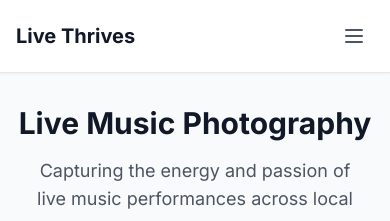
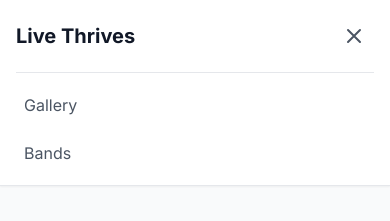
Before and after one commit to abethcrane/live-thrives, a Next.js app: page / in a window 390 px wide. Both pictures are taken after a click on the button "Toggle mobile menu". Shown: the top 221 px of the page. Built offline with nearby package versions, Linux system fonts and the light colour scheme.

Commit message:
Make hamburger menu do something on mobile

```diff
--- a/src/app/layout.tsx
+++ b/src/app/layout.tsx
@@ -1,40 +1,44 @@
-import type { Metadata } from 'next';
+'use client';
+
 import { Inter } from 'next/font/google';
 import './globals.css';
+import { useState } from 'react';
 
 const inter = Inter({ subsets: ['latin'] });
-
-export const metadata: Metadata = {
-  title: 'Live Thrives - Live Music Photography Gallery',
-  description: 'Capturing the energy and passion of live music performances across local venues. Browse our collection of live music photography.',
-  keywords: 'live music, photography, concert photos, local bands, music venues',
-  authors: [{ name: 'Beth Crane' }],
-  viewport: 'width=device-width, initial-scale=1, maximum-scale=5',
-  robots: 'index, follow',
-  openGraph: {
-    title: 'Live Thrives - Live Music Photography Gallery',
-    description: 'Capturing the energy and passion of live music performances across local venues.',
-    type: 'website',
-    locale: 'en_US',
-  },
-  twitter: {
-    card: 'summary_large_image',
-    title: 'Live Thrives - Live Music Photography Gallery',
-    description: 'Capturing the energy and passion of live music performances across local venues.',
-  },
-};
 
 export default function RootLayout({
   children,
 }: {
   children: React.ReactNode;
 }) {
+  const [isMobileMenuOpen, setIsMobileMenuOpen] = useState(false);
+
+  const toggleMobileMenu = () => {
+    setIsMobileMenuOpen(!isMobileMenuOpen);
+  };
+
+  const closeMobileMenu = () => {
+    setIsMobileMenuOpen(false);
+  };
+
   return (
     <html lang="en" className="scroll-smooth">
       <head>
         <meta name="viewport" content="width=device-width, initial-scale=1, maximum-scale=5" />
         <meta name="theme-color" content="#1f2937" />
         <link rel="icon" href="/favicon.ico" />
+        <title>Live Thrives - Live Music Photography Gallery</title>
+        <meta name="description" content="Capturing the energy and passion of live music performances across local venues. Browse our collection of live music photography." />
+        <meta name="keywords" content="live music, photography, concert photos, local bands, music venues" />
+        <meta name="author" content="Beth Crane" />
+        <meta name="robots" content="index, follow" />
+        <meta property="og:title" content="Live Thrives - Live Music Photography Gallery" />
+        <meta property="og:description" content="Capturing the energy and passion of live music performances across local venues." />
+        <meta property="og:type" content="website" />
+        <meta property="og:locale" content="en_US" />
+        <meta name="twitter:card" content="summary_large_image" />
+        <meta name="twitter:title" content="Live Thrives - Live Music Photography Gallery" />
+        <meta name="twitter:description" content="Capturing the energy and passion of live music performances across local venues." />
       </head>
       <body className={`${inter.className} antialiased`}>
         <div className="min-h-screen bg-gray-50 flex flex-col">
@@ -52,13 +56,43 @@ export default function RootLayout({
                     Bands
                   </a>
                 </nav>
-                {/* Mobile menu button - placeholder for future mobile menu */}
-                <button className="md:hidden p-2 text-gray-600 hover:text-gray-900">
+                {/* Mobile menu button */}
+                <button
+                  className="md:hidden p-2 text-gray-600 hover:text-gray-900 transition-colors"
+                  onClick={toggleMobileMenu}
+                  aria-label="Toggle mobile menu"
+                >
                   <svg className="w-6 h-6" fill="none" stroke="currentColor" viewBox="0 0 24 24">
-                    <path strokeLinecap="round" strokeLinejoin="round" strokeWidth={2} d="M4 6h16M4 12h16M4 18h16" />
+                    {isMobileMenuOpen ? (
+                      <path strokeLinecap="round" strokeLinejoin="round" strokeWidth={2} d="M6 18L18 6M6 6l12 12" />
+                    ) : (
+                      <path strokeLinecap="round" strokeLinejoin="round" strokeWidth={2} d="M4 6h16M4 12h16M4 18h16" />
+                    )}
                   </svg>
                 </button>
               </div>
+
+              {/* Mobile menu */}
+              {isMobileMenuOpen && (
+                <div className="md:hidden border-t border-gray-200 py-4">
+                  <nav className="flex flex-col space-y-4">
+                    <a
+                      href="/"
+                      className="text-gray-600 hover:text-gray-900 transition-colors px-2 py-1 rounded-md hover:bg-gray-50"
+                      onClick={closeMobileMenu}
+                    >
+                      Gallery
+                    </a>
+                    <a
+                      href="/bands"
+                      className="text-gray-600 hover:text-gray-900 transition-colors px-2 py-1 rounded-md hover:bg-gray-50"
+                      onClick={closeMobileMenu}
+                    >
+                      Bands
+                    </a>
+                  </nav>
+                </div>
+              )}
             </div>
           </header>
 
```
